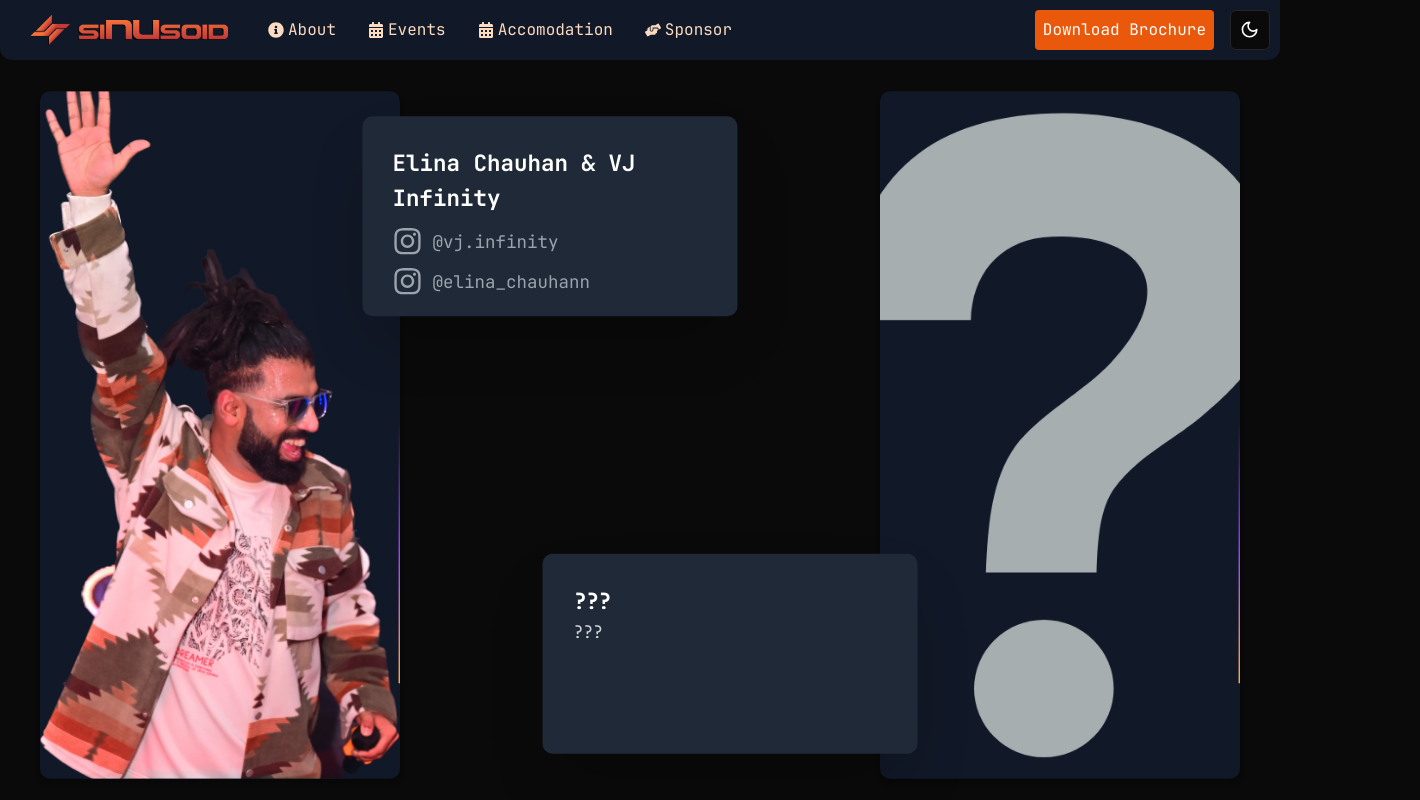
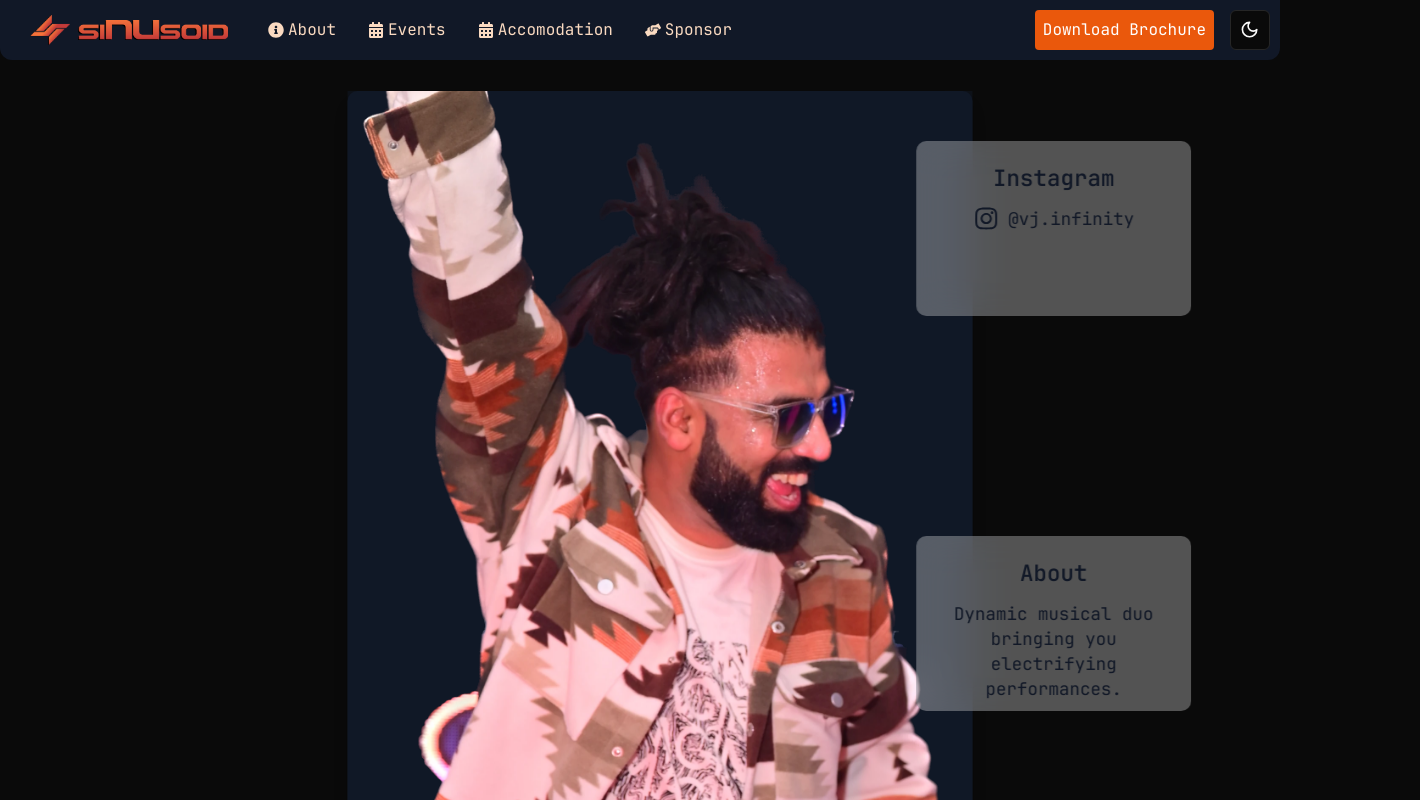
Before and after one commit to thelegendaryarticuno/sinunextfront, a Next.js app: page /artists in a window 1280 px wide. Shown: the top 800 px of the page, 1420 px wide, since content can reach past the window. Built offline with nearby package versions, Linux system fonts and the light colour scheme.

Commit message:
Update artistsCards.tsx

```diff
--- a/src/components/artistsCards/artistsCards.tsx
+++ b/src/components/artistsCards/artistsCards.tsx
@@ -1,108 +1,137 @@
-import React, { useState } from "react";
+import React from "react";
 import Image from "next/image";
-import { BorderBeam } from "../magicui/border-beam";
 import { FaInstagram } from "react-icons/fa";
-
 interface ArtistContainerProps {
   imageUrl: string;
   artistName: string;
   artistDescription: string;
-  instagramLink?: string;
+  instagramHandle1?: string;
+  instagramLink1?: string;
+  instagramHandle2?: string;
   instagramLink2?: string;
 }
-
 const ArtistContainer: React.FC<ArtistContainerProps> = ({
   imageUrl,
   artistName,
   artistDescription,
-  instagramLink,
+  instagramHandle1,
+  instagramLink1,
+  instagramHandle2,
   instagramLink2,
 }) => {
-  const [isHovered, setIsHovered] = useState(false);
-
   return (
-    <div
-      className="bg-gray-100 dark:bg-gray-900 shadow-md rounded-lg p-6 relative w-full md:w-[400px] h-[550px] group"
-      onMouseEnter={() => setIsHovered(true)}
-      onMouseLeave={() => setIsHovered(false)}
-    >
-      <BorderBeam />
-      <div className="absolute inset-0 flex items-end">
+    <div className="relative w-full max-w-[90vw] h-[70vh] bg-gray-100 dark:bg-gray-900 md:max-w-[500px] md:h-[75vh] md:rounded-lg md:shadow-lg mb-0 mx-auto">
+      <div className="absolute inset-0">
         <Image
           src={imageUrl}
-          alt="Artist"
+          alt={artistName}
           layout="fill"
           objectFit="cover"
-          className="rounded-lg"
+          objectPosition="center"
+          className="md:rounded-lg"
         />
+        <div className="absolute inset-0 bg-white opacity-20 md:hidden"></div>
       </div>
-
-      {/* Rectangle Container for Artist Name and Description */}
-      <div
-        className={`absolute ${
-          imageUrl === "/images/vj_infinity.webp"
-            ? "right-[120px] top-[370px] md:right-[-270px] md:top-[20px]"
-            : "right-[120px] top-[370px] md:bottom-[50px] md:left-[-270px]"
-        } bg-white dark:bg-gray-800 p-6 rounded-lg shadow-2xl w-[220px] h-[150px] md:w-[300px] md:h-[160px]`}
-      >
-        <h3 className="text-lg font-bold text-black dark:text-white">
-          {artistName}
-        </h3>
-        <p className="text-sm text-gray-700 dark:text-gray-300">
-          {artistDescription}
-        </p>
-
-        {/* Social Media Box for Instagram */}
-        <div className="mt-2 flex flex-col gap-2">
-          {instagramLink && (
+      <div className="md:hidden flex flex-col justify-end h-full p-0 bg-black bg-opacity-50 text-white">
+        <div className="flex flex-col items-center mb-4">
+          <h2 className="text-4xl font-bold text-center mb-4">{artistName}</h2>
+          <div className="flex overflow-x-auto overflow-y-hidden snap-x snap-mandatory gap-4 w-full px-4">
+            <div className="flex-shrink-0 w-full snap-center bg-white bg-opacity-30 backdrop-blur-lg p-4 rounded-lg text-center">
+              <h4 className="font-semibold text-lg mb-2">Instagram</h4>
+              {instagramLink1 && instagramHandle1 && (
                 <a
-              href={instagramLink}
+                  href={instagramLink1}
                   target="_blank"
                   rel="noopener noreferrer"
-              className="flex items-center"
+                  className="flex items-center justify-center mt-2"
                 >
-              <FaInstagram className="h-6 w-6 text-gray-600 dark:text-gray-400" />
-              <span className="ml-2 text-sm text-gray-600 dark:text-gray-400">
-                @vj.infinity
-              </span>
+                  <FaInstagram className="h-5 w-5" />
+                  <span className="ml-2 text-sm">{instagramHandle1}</span>
                 </a>
               )}
-          {instagramLink2 && (
+              {instagramLink2 && instagramHandle2 && (
                 <a
                   href={instagramLink2}
                   target="_blank"
                   rel="noopener noreferrer"
-              className="flex items-center"
+                  className="flex items-center justify-center mt-2"
                 >
-              <FaInstagram className="h-6 w-6 text-gray-600 dark:text-gray-400" />
-              <span className="ml-2 text-sm text-gray-600 dark:text-gray-400">
-                @elina_chauhann
-              </span>
+                  <FaInstagram className="h-5 w-5" />
+                  <span className="ml-2 text-sm">{instagramHandle2}</span>
                 </a>
               )}
+            </div>
+            <div className="flex-shrink-0 w-full snap-center bg-white bg-opacity-30 backdrop-blur-lg p-4 rounded-lg text-center">
+              <h4 className="font-semibold text-lg mb-2">About</h4>
+              <p className="text-sm">{artistDescription || "No description available"}</p>
+            </div>
+          </div>
+        </div>
+      </div>
+      <div className="hidden md:flex flex-col h-full p-8 bg-opacity-50 bg-gray-900 text-gray-900">
+        <div className="absolute top-10 right-[-150px] z-20 flex flex-col gap-4 md:right-[-175px]">
+          <div className="bg-white bg-opacity-30 backdrop-blur-lg p-4 rounded-lg w-[220px] h-[140px] text-center">
+            <h4 className="font-semibold text-lg mb-2">Instagram</h4>
+            {instagramLink1 && instagramHandle1 && (
+              <a
+                href={instagramLink1}
+                target="_blank"
+                rel="noopener noreferrer"
+                className="flex items-center justify-center mt-2"
+              >
+                <FaInstagram className="h-5 w-5" />
+                <span className="ml-2 text-sm">{instagramHandle1}</span>
+              </a>
+            )}
+            {instagramLink2 && instagramHandle2 && (
+              <a
+                href={instagramLink2}
+                target="_blank"
+                rel="noopener noreferrer"
+                className="flex items-center justify-center mt-2"
+              >
+                <FaInstagram className="h-5 w-5" />
+                <span className="ml-2 text-sm">{instagramHandle2}</span>
+              </a>
+            )}
+          </div>
+          <div className="bg-white bg-opacity-30 backdrop-blur-lg p-4 rounded-lg w-[220px] h-[140px] text-center mt-40">
+            <h4 className="font-semibold text-lg mb-2">About</h4>
+            <p className="text-sm">{artistDescription || "No description available"}</p>
+          </div>
+        </div>
+        <div className="flex flex-col items-center mt-auto">
+          <h2 className="text-2xl font-bold text-center mb-6">{artistName}</h2>
         </div>
       </div>
     </div>
   );
 };
-
 const Artists: React.FC = () => {
   return (
-    <div className="flex flex-col md:flex-row gap-16 md:gap-96 p-8 justify-center">
+    <div className="flex flex-col gap-8 md:pt-48 pb-40 px-0 md:pl-8">
       <ArtistContainer
         imageUrl="/images/vj_infinity.webp"
-        artistName="Elina Chauhan & VJ Infinity"
-        artistDescription=""
-        instagramLink="https://www.instagram.com/vj.infinity/"
-        instagramLink2="https://www.instagram.com/elina_chauhann/"
+        artistName="VJ Infinity"
+        artistDescription="Dynamic musical duo bringing you electrifying performances."
+        instagramHandle1="@vj.infinity"
+        instagramLink1="https://www.instagram.com/vj.infinity/"
+      />
+      <ArtistContainer
+        imageUrl="/images/elina.webp"
+        artistName="Elina Chauhan"
+        artistDescription="An enigmatic presence with captivating tunes."
+        instagramHandle1="@elina_chauhann"
+        instagramLink1="https://www.instagram.com/elina_chauhann/"
       />
       <ArtistContainer
         imageUrl="/images/unknown1.png"
-        artistName="???"
-        artistDescription="???"
+        artistName="DJ Shadow"
+        artistDescription="A journey through sound and rhythm with the iconic DJ Shadow."
+        instagramHandle1="@dj_shadow"
+        instagramLink1="https://www.instagram.com/dj_shadow/"
       />
     </div>
   );
 };
-
 export default Artists;
```
Lines whose indentation alone changed are shown as unchanged.
